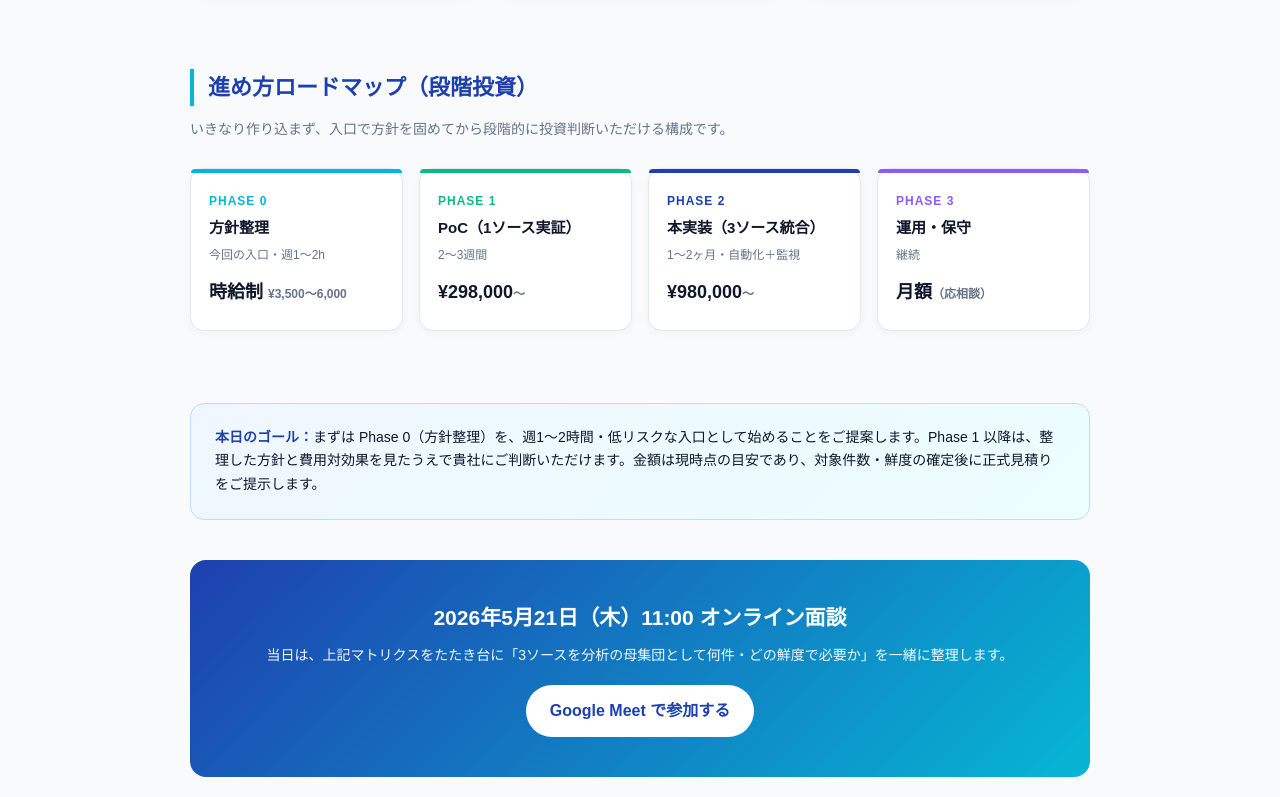
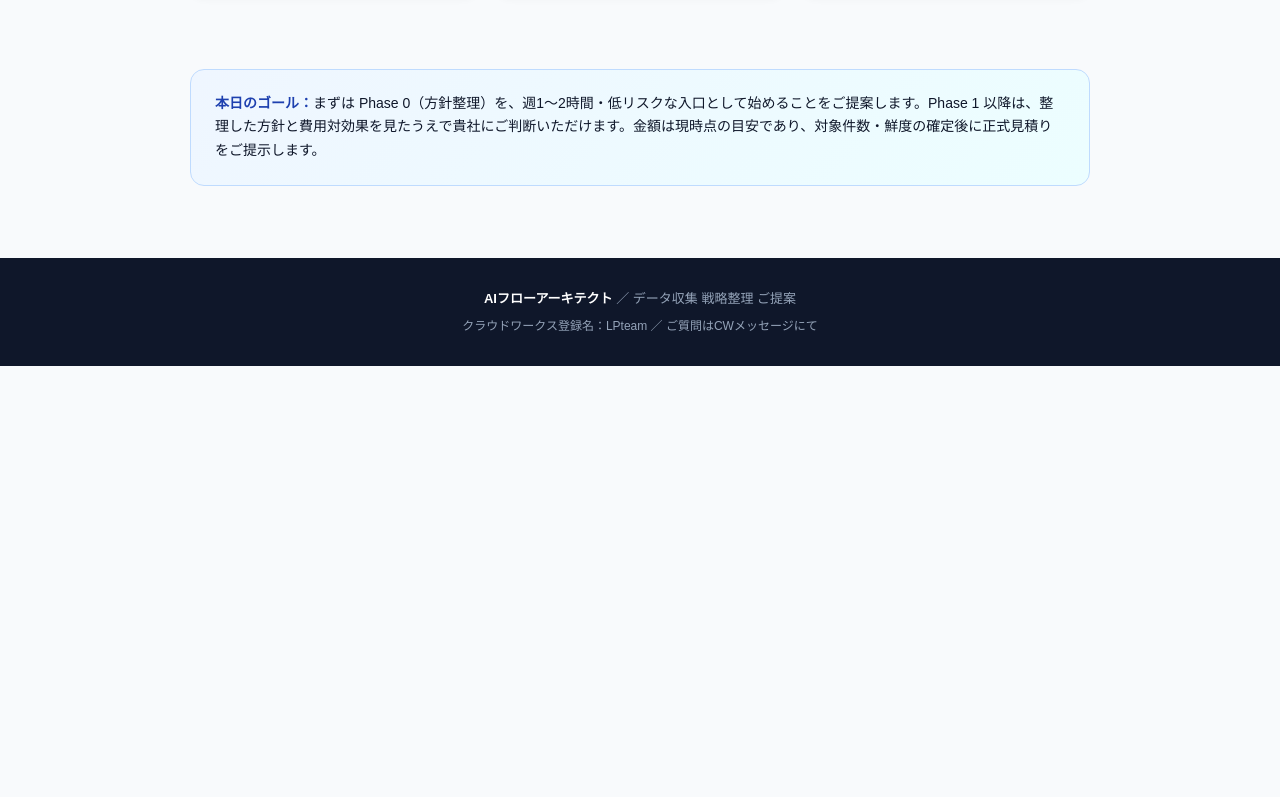
Before and after one commit to Ai-Flow-Architect/inova-data-strategy, a plain HTML site: page index.html in a window 1280 px wide. Shown: the part 2205-3002 px from the top of the page. After the commit the page ends 2571 px from the top, so only its background shows below. Drawn offline with Linux system fonts and the light colour scheme.

Commit message:
面談前調整: 段階投資ロードマップ(価格表)と面談日程/Meetセクションを削除
クライアント提示前に価格・日程の先出しを避け、考え方・材料整理の資料に変更。

Co-Authored-By: Claude Opus 4.7 <noreply@anthropic.com>

```diff
--- a/index.html
+++ b/index.html
@@ -177,45 +177,8 @@
 </div>
 
 <div class="section">
-  <div class="section-title">進め方ロードマップ（段階投資）</div>
-  <div class="section-sub">いきなり作り込まず、入口で方針を固めてから段階的に投資判断いただける構成です。</div>
-  <div class="phase-grid">
-    <div class="phase-card p0">
-      <div class="phase-num">PHASE 0</div>
-      <div class="phase-name">方針整理</div>
-      <div class="phase-period">今回の入口・週1〜2h</div>
-      <div class="phase-price">時給制 <small>¥3,500〜6,000</small></div>
-    </div>
-    <div class="phase-card p1">
-      <div class="phase-num">PHASE 1</div>
-      <div class="phase-name">PoC（1ソース実証）</div>
-      <div class="phase-period">2〜3週間</div>
-      <div class="phase-price">¥298,000<small>〜</small></div>
-    </div>
-    <div class="phase-card p2">
-      <div class="phase-num">PHASE 2</div>
-      <div class="phase-name">本実装（3ソース統合）</div>
-      <div class="phase-period">1〜2ヶ月・自動化＋監視</div>
-      <div class="phase-price">¥980,000<small>〜</small></div>
-    </div>
-    <div class="phase-card p3">
-      <div class="phase-num">PHASE 3</div>
-      <div class="phase-name">運用・保守</div>
-      <div class="phase-period">継続</div>
-      <div class="phase-price">月額<small>（応相談）</small></div>
-    </div>
-  </div>
-</div>
-
-<div class="section">
   <div class="note">
     <strong>本日のゴール：</strong>まずは Phase 0（方針整理）を、週1〜2時間・低リスクな入口として始めることをご提案します。Phase 1 以降は、整理した方針と費用対効果を見たうえで貴社にご判断いただけます。金額は現時点の目安であり、対象件数・鮮度の確定後に正式見積りをご提示します。
-  </div>
-
-  <div class="cta">
-    <h2>2026年5月21日（木）11:00 オンライン面談</h2>
-    <p>当日は、上記マトリクスをたたき台に「3ソースを分析の母集団として何件・どの鮮度で必要か」を一緒に整理します。</p>
-    <a href="https://meet.google.com/uup-ypgx-pok" class="cta-meet" target="_blank">Google Meet で参加する</a>
   </div>
 </div>
 
```
